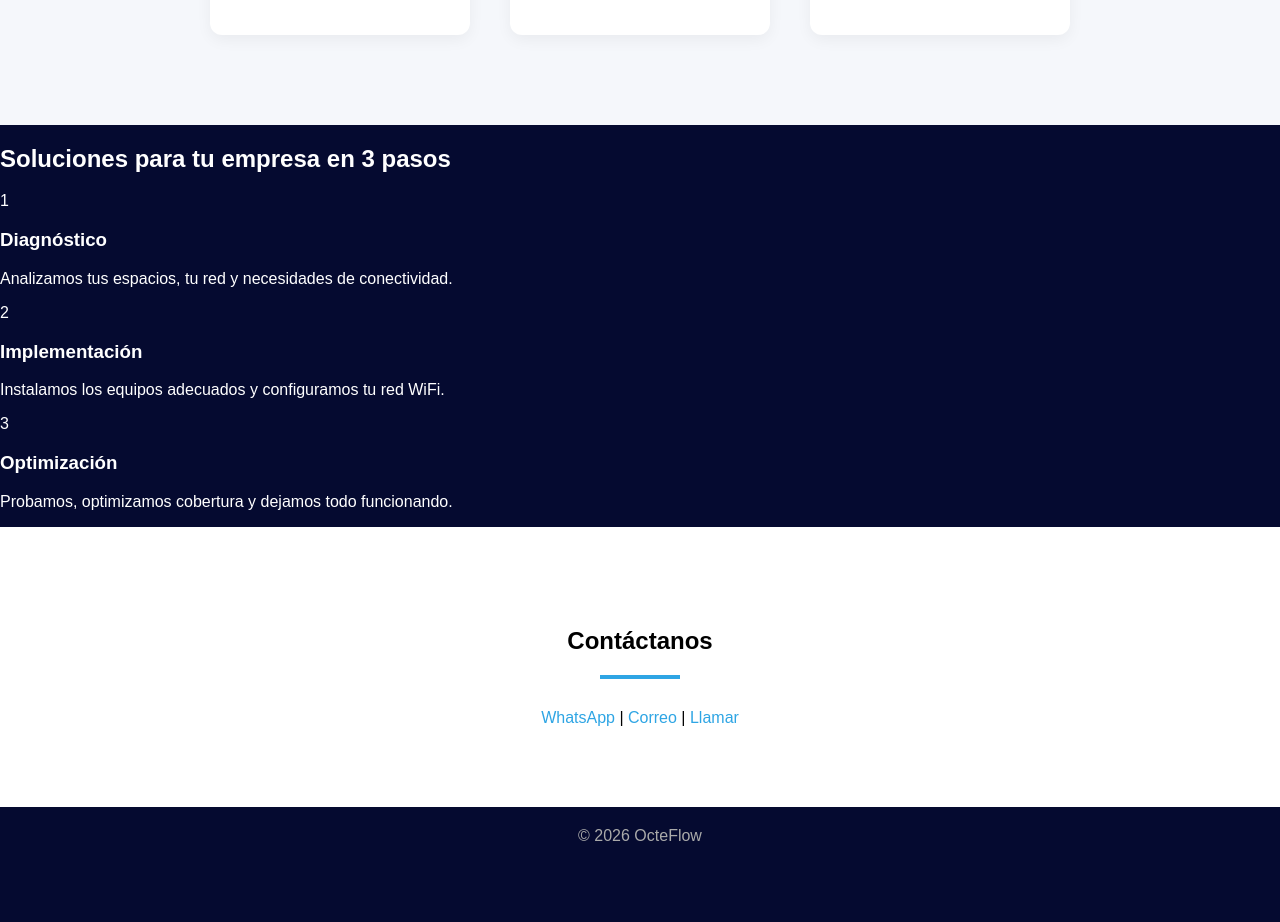
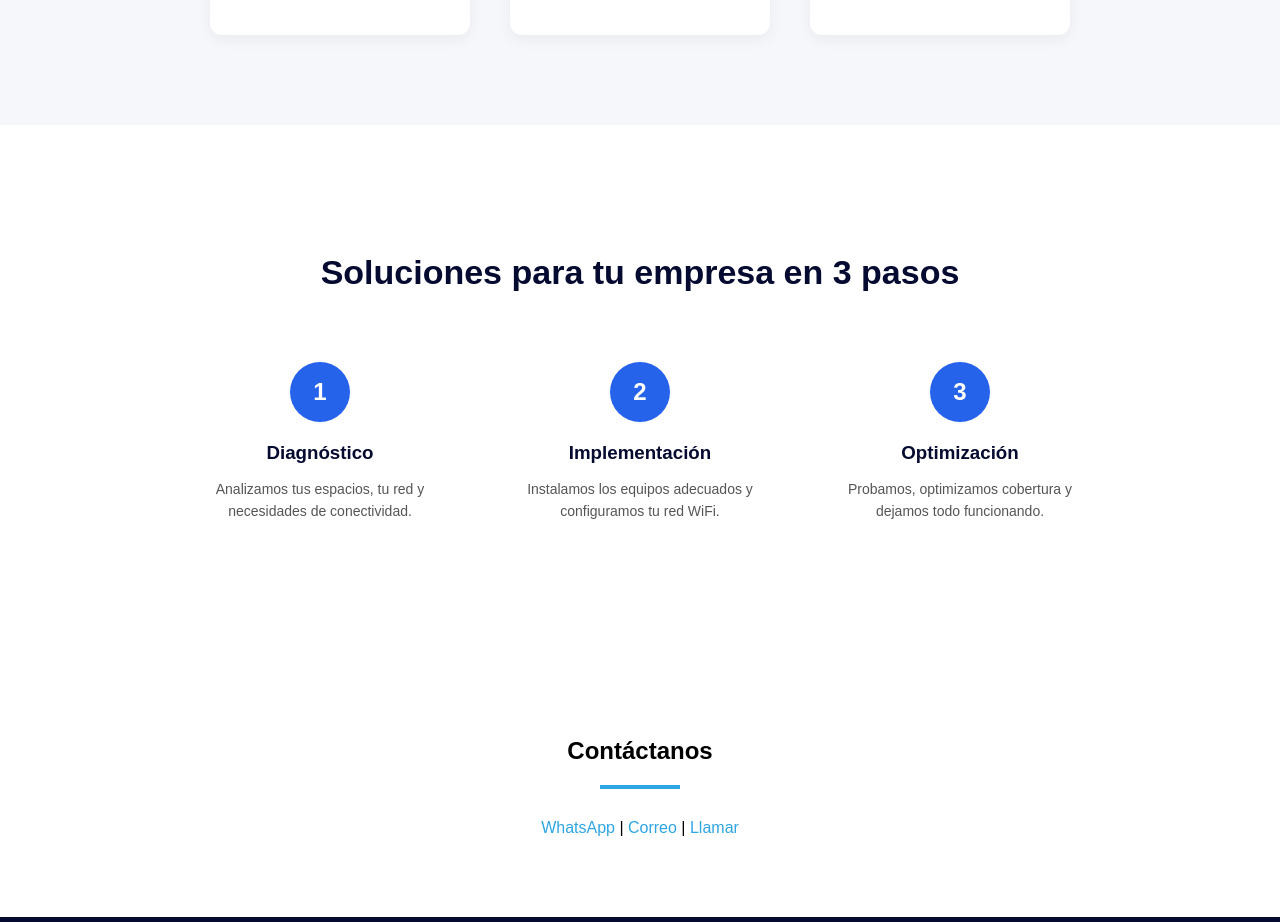
Before and after one commit to OcteFlow/octeflow-site, a Next.js app: page / in a window 1280 px wide. Shown: the part 2840-3762 px from the top of the page. Before the commit the page ends 3705 px from the top, so only its background shows below. Built offline with nearby package versions, Linux system fonts and the light colour scheme.

Commit message:
Update globals.css

```diff
--- a/styles/globals.css
+++ b/styles/globals.css
@@ -230,3 +230,53 @@ font-size:14px;
 font-size:42px;
 margin-bottom:15px;
 }
+
+.steps-section{
+padding:100px 20px;
+background:white;
+text-align:center;
+}
+
+.steps-section h2{
+font-size:34px;
+color:#050a30;
+margin-bottom:70px;
+}
+
+.steps-container{
+display:flex;
+justify-content:center;
+gap:60px;
+flex-wrap:wrap;
+max-width:1000px;
+margin:auto;
+}
+
+.step{
+max-width:260px;
+}
+
+.step-number{
+width:60px;
+height:60px;
+background:#2563eb;
+color:white;
+font-size:24px;
+font-weight:bold;
+display:flex;
+align-items:center;
+justify-content:center;
+border-radius:50%;
+margin:0 auto 20px auto;
+}
+
+.step h3{
+color:#050a30;
+margin-bottom:10px;
+}
+
+.step p{
+color:#555;
+font-size:14px;
+line-height:1.6;
+}
```
